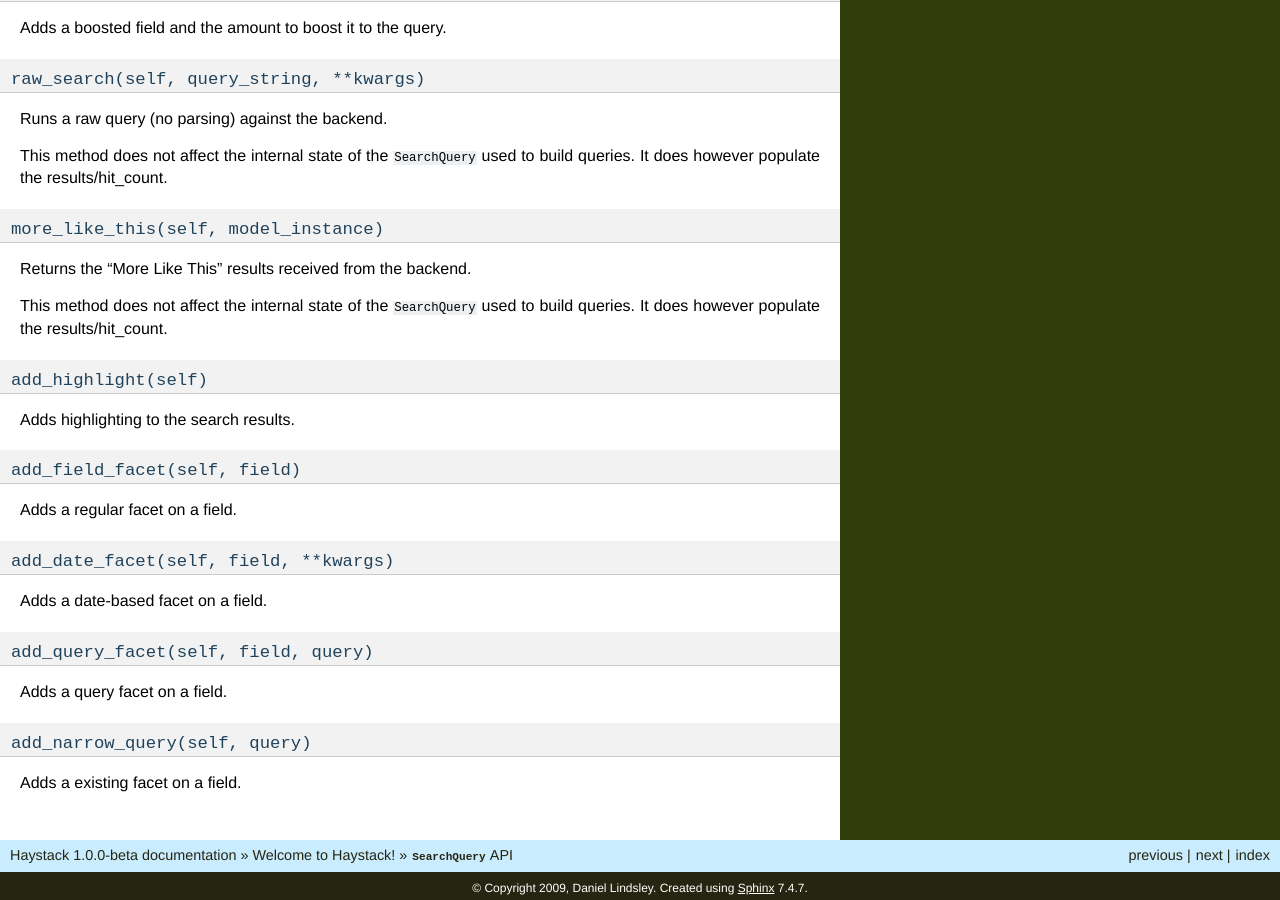
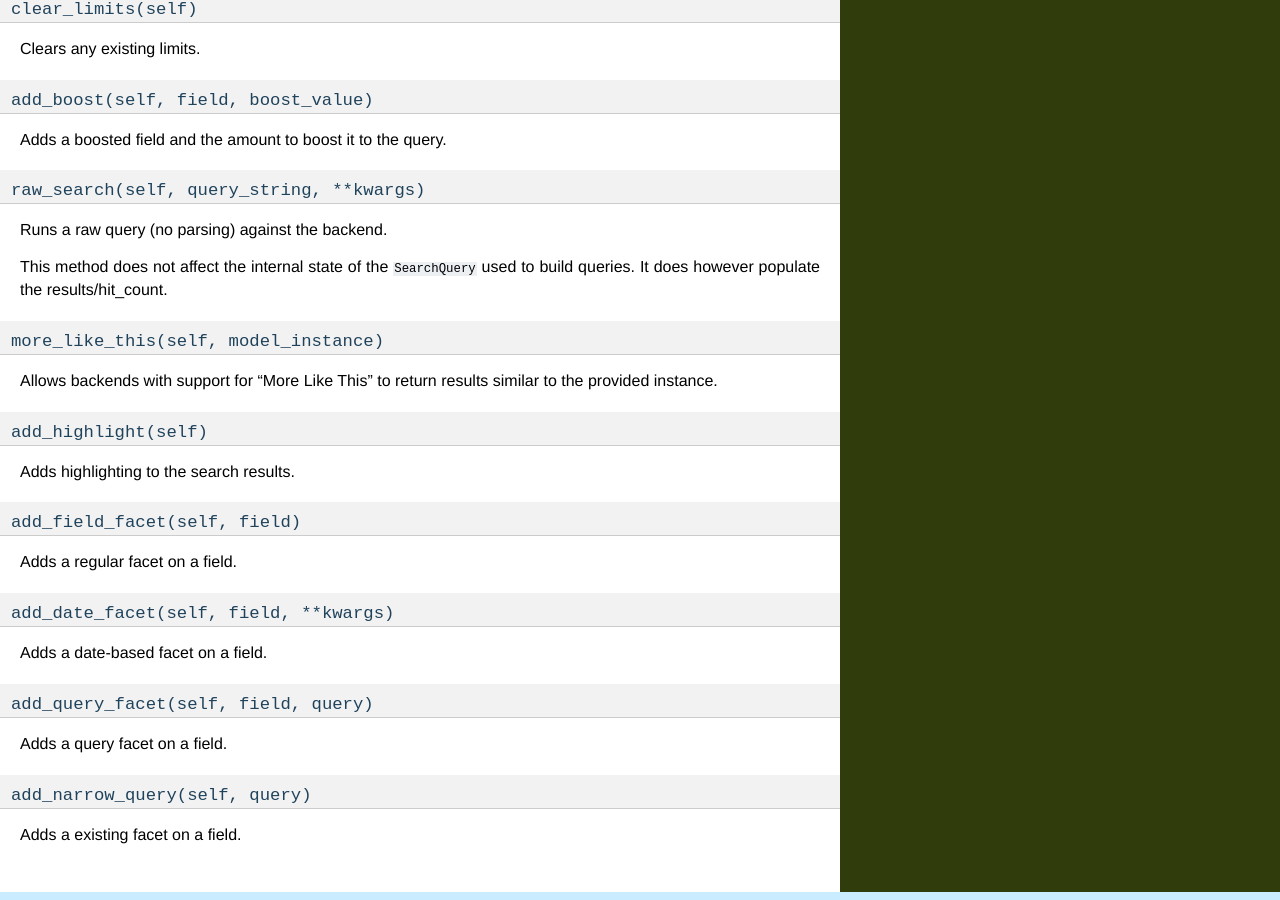
Before and after one commit to django-haystack/django-haystack, a Sphinx documentation site: the page built from docs/searchquery_api.rst, in a window 1280 px wide and 900 px high, scrolled down 2074 px. Built offline with Sphinx 7.4.7, drawn with Linux system fonts in a browser that asks for light colours; some of the changed text lies outside the part shown.

Commit message:
Updated documentation to match behavioral changes to MLT.

```diff
--- a/docs/searchquery_api.rst
+++ b/docs/searchquery_api.rst
@@ -49,6 +49,12 @@
 
 This method MUST be implemented by each backend, as it will be highly
 specific to each one.
+
+``run_mlt(self)``
+~~~~~~~~~~~~~~~~~
+
+Executes the More Like This. Returns a list of search results similar
+to the provided document (and optionally query).
 
 
 Inheritable Methods
@@ -139,10 +145,8 @@
 ``more_like_this(self, model_instance)``
 ~~~~~~~~~~~~~~~~~~~~~~~~~~~~~~~~~~~~~~~~
 
-Returns the "More Like This" results received from the backend.
-
-This method does not affect the internal state of the ``SearchQuery`` used
-to build queries. It does however populate the results/hit_count.
+Allows backends with support for "More Like This" to return results
+similar to the provided instance.
 
 ``add_highlight(self)``
 ~~~~~~~~~~~~~~~~~~~~~~~
```
Also changed, not shown: docs/searchqueryset_api.rst (+25 -24 lines), 1 other file.
